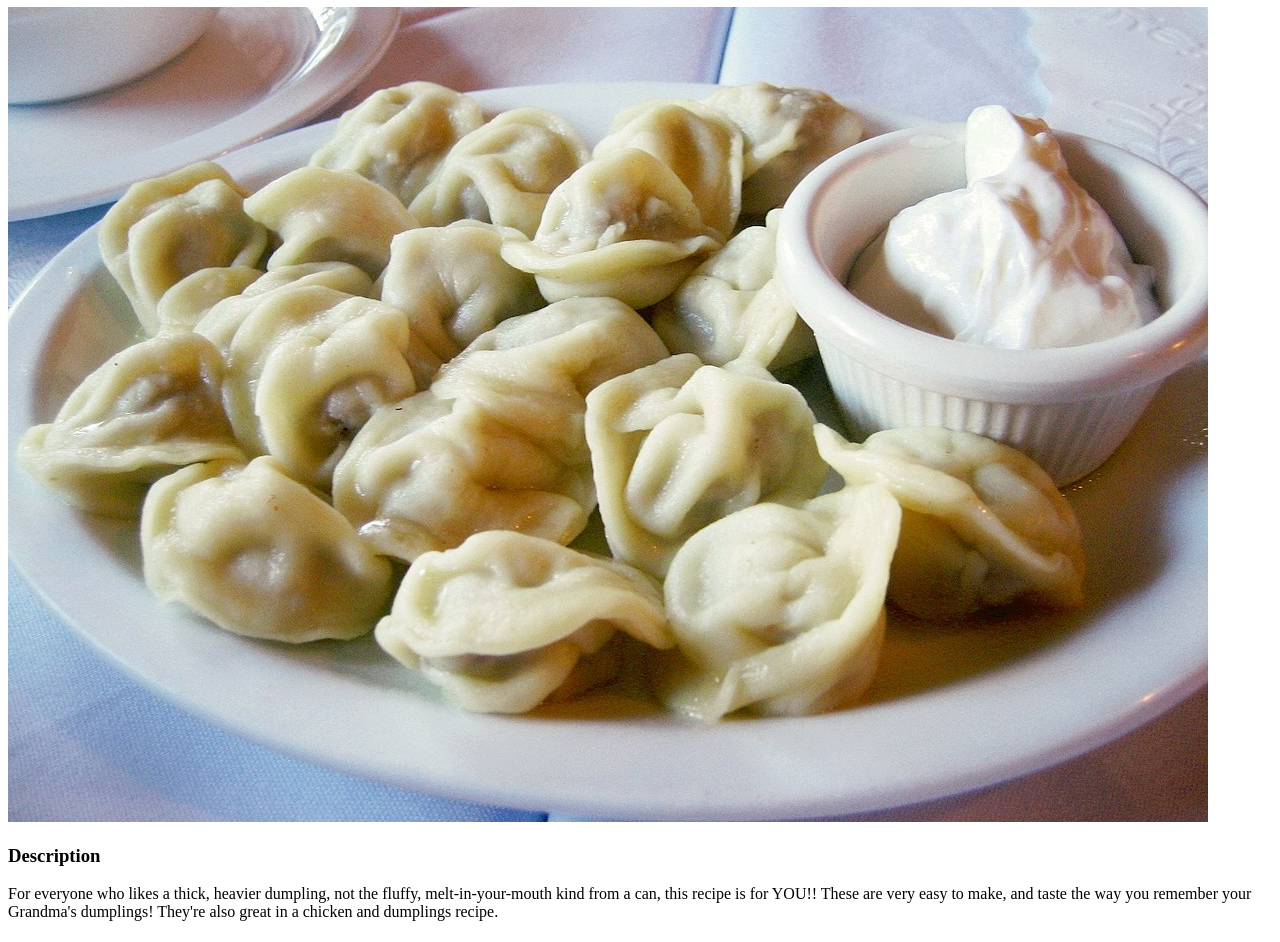
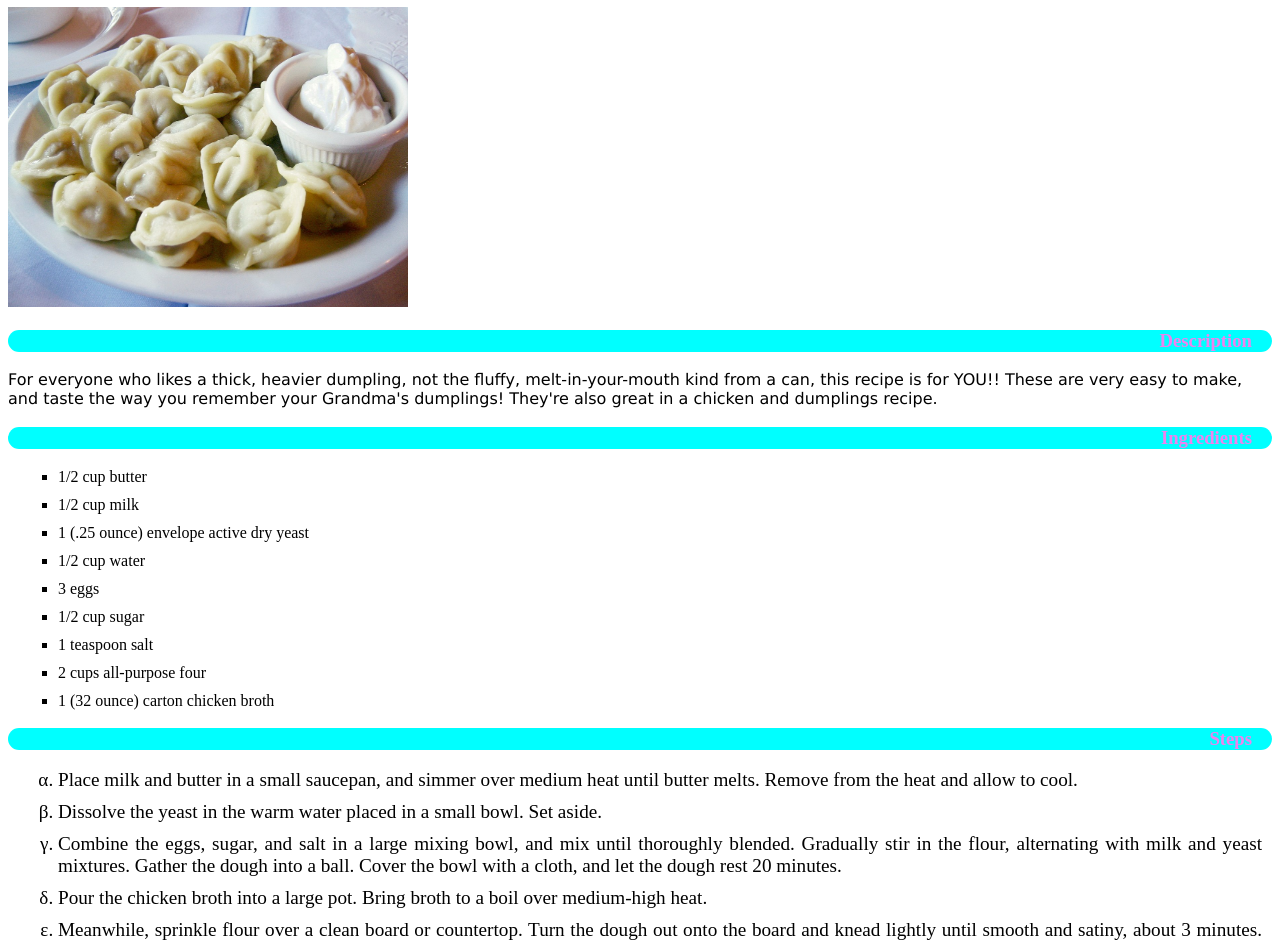
Before and after one commit to DeweQ/odin-recipes, a plain HTML site: page recipes/dumplings.html in a window 1280 px wide. Shown: the part 73-1015 px from the top of the page. Drawn offline with Linux system fonts and the light colour scheme.

Commit message:
Add distinct stylesheet for recipes

```diff
--- a/recipes/dumplings.html
+++ b/recipes/dumplings.html
@@ -3,6 +3,7 @@
 <head>
     <meta charset="UTF-8">
     <meta name="viewport" content="width=device-width, initial-scale=1.0">
+    <link rel="stylesheet" href="styles.css">
     <title>Yeast Dumplings</title>
 </head>
 <body>
--- /dev/null
+++ b/recipes/styles.css
@@ -0,0 +1,38 @@
+h1 {
+    text-align: center;
+    font-size: xx-large;
+}
+
+img {
+    width: 400px;
+    height: 300px;
+}
+
+h3 {
+    text-align: right;
+    background-color: aqua;
+    border-radius: 20px;
+    padding-right: 20px;
+    color: violet;
+}
+
+p {
+    font-family: 'Lucida Sans', 'Lucida Sans Regular', 'Lucida Grande', 'Lucida Sans Unicode', Geneva, Verdana, sans-serif;
+}
+
+ul {
+    list-style-type: square;
+}
+
+ol {
+    list-style-type: lower-greek;
+}
+
+li {
+    margin: 10px;
+    text-align: justify;
+}
+
+ol li {
+    font-size: larger;
+}
```
Also changed, not shown: recipes/egg-and-cheese-breakfast-biscuit-bombs.html (+1 -0 lines), recipes/stew.html (+1 -0 lines).
